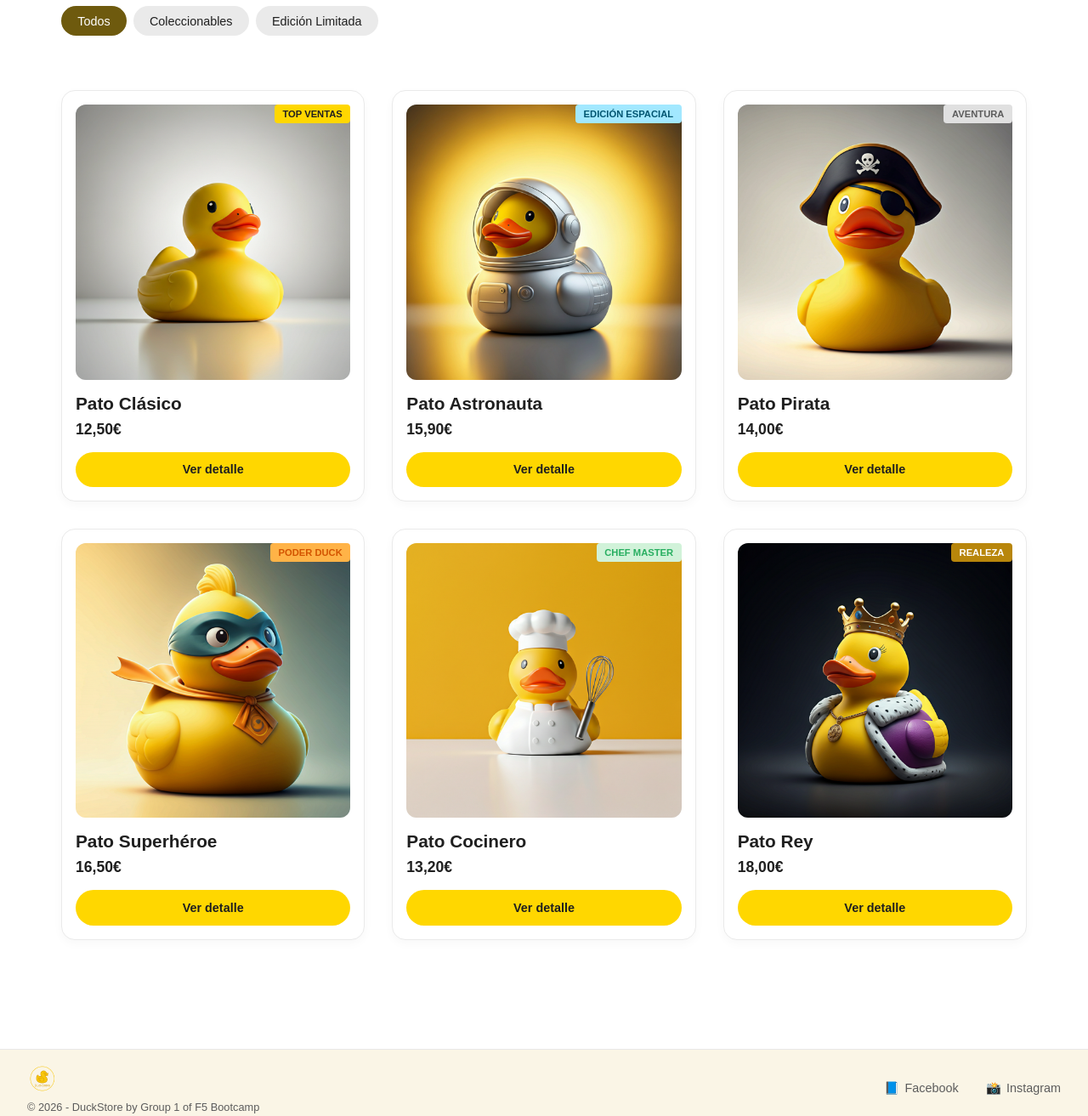
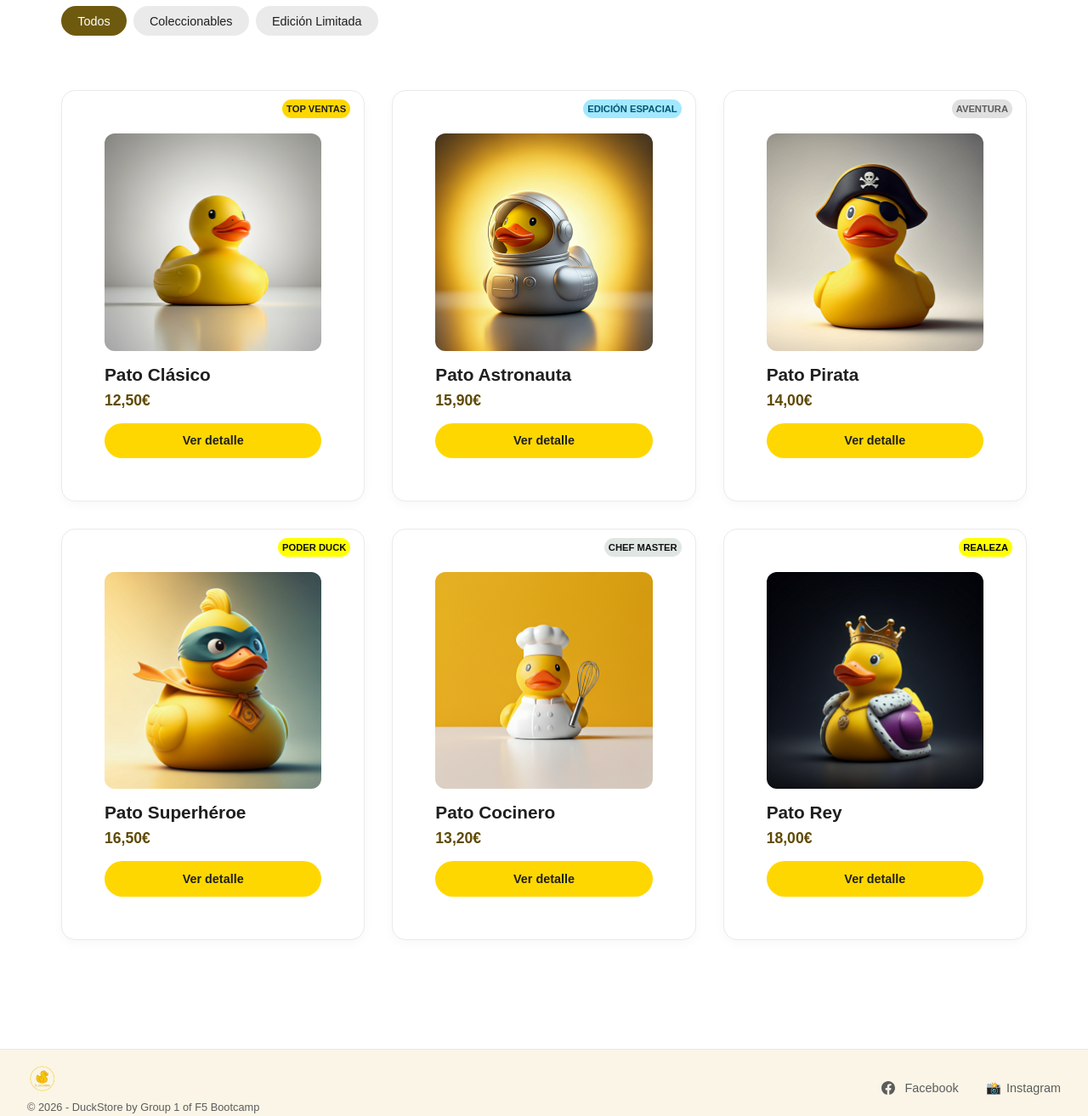
Before and after one commit to FactoriaF5-Asturias/project-p5-digital-academy-team1-duckstore, a plain HTML site: page pages/catalogo.html in a window 1280 px wide. Shown: the part 240-1553 px from the top of the page at 85% size. Drawn offline with Linux system fonts and the light colour scheme.

Commit message:
feat: adjust the position of the top sales tag and fix the Facebook icon

```diff
--- a/css/pages/catalogo/cards.css
+++ b/css/pages/catalogo/cards.css
@@ -44,7 +44,7 @@
 .product-card {
     background-color: var(--color-blanco);
     border-radius: var(--radius-card);
-    padding: var(--spacing-md);
+    padding: 50px;
     display: flex;
     flex-direction: column;
     position: relative;
@@ -55,12 +55,12 @@
 /* Etiquetas flotantes en la esquina derecha */
 .product-card__badge {
     position: absolute;
-    top: var(--spacing-md);
+    top: 10px;
     right: var(--spacing-md);
     font-size: 0.7rem;
     font-weight: 700;
-    padding: 0.3rem 0.6rem;
-    border-radius: 4px;
+    padding: 5px;
+    border-radius: 15px;
     text-transform: uppercase;
     z-index: 10;
     font-family: var(--font-body);
@@ -95,7 +95,7 @@
 .product-card__price {
     font-family: var(--font-body);
     font-size: 1.1rem;
-    color: var(--color-texto);
+    color: rgb(95, 74, 3);
     font-weight: 700;
     margin-bottom: var(--spacing-md);
 }
@@ -115,6 +115,7 @@
     text-align: center;
     transition: background-color 0.2s ease;
     margin-top: auto;
+
 }
 
 .product-card__button:hover {
@@ -135,9 +136,9 @@
 .product-card__badge--top-ventas { background-color: var(--color-amarillo); color: var(--color-texto); }
 .product-card__badge--edicion-espacial { background-color: #A2E8FF; color: #005570; }
 .product-card__badge--aventura { background-color: #E0E0E0; color: var(--color-texto-suave); }
-.product-card__badge--poder-duck { background-color: #FFB347; color: #D35400; }
-.product-card__badge--chef-master { background-color: #D1F2D9; color: #27AE60; }
-.product-card__badge--realeza { background-color: var(--color-dorado); color: var(--color-blanco); }
+.product-card__badge--poder-duck { background-color: yellow; color: #0e0d0d; }
+.product-card__badge--chef-master { background-color: #e0e6e2; color: #111111; }
+.product-card__badge--realeza { background-color: yellow; color: black; }
 
 /* RESPONSIVE */
 @media (max-width: 992px) { .product-grid { grid-template-columns: repeat(2, 1fr); } }
--- a/pages/catalogo.html
+++ b/pages/catalogo.html
@@ -1,32 +1,35 @@
-<!DOCTYPE html>
+<!doctype html>
 <html lang="es">
   <head>
-    <meta charset="UTF-8">
-    <meta name="viewport" content="width=device-width, initial-scale=1.0">
+    <meta charset="UTF-8" />
+    <meta name="viewport" content="width=device-width, initial-scale=1.0" />
     <title>Catálogo - DuckStore</title>
-    <link rel="stylesheet" href="../css/style.css">
+    <link rel="stylesheet" href="../css/style.css" />
   </head>
   <body>
-
     <header class="header">
       <div class="header__logo">
-            <img src="../assets/imgs/logo.png" alt="DuckStore Logo">
+        <img src="../assets/imgs/logo.png" alt="DuckStore Logo" />
       </div>
       <nav class="nav">
         <ul class="nav__list">
           <li><a href="../index.html" class="nav__link">Inicio</a></li>
-                <li><a href="catalogo.html" class="nav__link nav__link--active">Catálogo</a></li>
+          <li>
+            <a href="catalogo.html" class="nav__link nav__link--active"
+              >Catálogo</a
+            >
+          </li>
           <li><a href="contacto.html" class="nav__link">Contacto</a></li>
         </ul>
       </nav>
     </header>
 
     <main class="catalog-container">
-
       <section class="catalog-intro">
         <h1 class="catalog-intro__title">Nuestros Patitos</h1>
         <p class="catalog-intro__subtitle">
-                Colecciona alegría con nuestra selección premium de patitos de goma. Desde héroes galácticos hasta clásicos de bañera.
+          Colecciona alegría con nuestra selección premium de patitos de goma.
+          Desde héroes galácticos hasta clásicos de bañera.
         </p>
       </section>
 
@@ -37,11 +40,16 @@
       </section>
 
       <div class="product-grid">
-
         <article class="product-card">
-                <span class="product-card__badge product-card__badge--top-ventas">Top Ventas</span>
+          <span class="product-card__badge product-card__badge--top-ventas"
+            >Top Ventas</span
+          >
           <div class="product-card__image-container">
-                    <img class="product-card__image" src="../assets/imgs/pato-clasico.png" alt="Pato Clásico">
+            <img
+              class="product-card__image"
+              src="../assets/imgs/pato-clasico.png"
+              alt="Pato Clásico"
+            />
           </div>
           <h2 class="product-card__title">Pato Clásico</h2>
           <p class="product-card__price">12,50€</p>
@@ -49,9 +57,16 @@
         </article>
 
         <article class="product-card">
-                <span class="product-card__badge product-card__badge--edicion-espacial">Edición Espacial</span>
+          <span
+            class="product-card__badge product-card__badge--edicion-espacial"
+            >Edición Espacial</span
+          >
           <div class="product-card__image-container">
-                    <img class="product-card__image" src="../assets/imgs/pato-astronauta.png" alt="Pato Astronauta">
+            <img
+              class="product-card__image"
+              src="../assets/imgs/pato-astronauta.png"
+              alt="Pato Astronauta"
+            />
           </div>
           <h2 class="product-card__title">Pato Astronauta</h2>
           <p class="product-card__price">15,90€</p>
@@ -59,9 +74,15 @@
         </article>
 
         <article class="product-card">
-                <span class="product-card__badge product-card__badge--aventura">Aventura</span>
+          <span class="product-card__badge product-card__badge--aventura"
+            >Aventura</span
+          >
           <div class="product-card__image-container">
-                    <img class="product-card__image" src="../assets/imgs/pato-pirata.png" alt="Pato Pirata">
+            <img
+              class="product-card__image"
+              src="../assets/imgs/pato-pirata.png"
+              alt="Pato Pirata"
+            />
           </div>
           <h2 class="product-card__title">Pato Pirata</h2>
           <p class="product-card__price">14,00€</p>
@@ -69,9 +90,15 @@
         </article>
 
         <article class="product-card">
-                <span class="product-card__badge product-card__badge--poder-duck">Poder Duck</span>
+          <span class="product-card__badge product-card__badge--poder-duck"
+            >Poder Duck</span
+          >
           <div class="product-card__image-container">
-                    <img class="product-card__image" src="../assets/imgs/pato-superheroe.png" alt="Pato Superhéroe">
+            <img
+              class="product-card__image"
+              src="../assets/imgs/pato-superheroe.png"
+              alt="Pato Superhéroe"
+            />
           </div>
           <h2 class="product-card__title">Pato Superhéroe</h2>
           <p class="product-card__price">16,50€</p>
@@ -79,9 +106,15 @@
         </article>
 
         <article class="product-card">
-                <span class="product-card__badge product-card__badge--chef-master">Chef Master</span>
+          <span class="product-card__badge product-card__badge--chef-master"
+            >Chef Master</span
+          >
           <div class="product-card__image-container">
-                    <img class="product-card__image" src="../assets/imgs/pato-cocinero.png" alt="Pato Cocinero">
+            <img
+              class="product-card__image"
+              src="../assets/imgs/pato-cocinero.png"
+              alt="Pato Cocinero"
+            />
           </div>
           <h2 class="product-card__title">Pato Cocinero</h2>
           <p class="product-card__price">13,20€</p>
@@ -89,33 +122,62 @@
         </article>
 
         <article class="product-card">
-                <span class="product-card__badge product-card__badge--realeza">Realeza</span>
+          <span class="product-card__badge product-card__badge--realeza"
+            >Realeza</span
+          >
           <div class="product-card__image-container">
-                    <img class="product-card__image" src="../assets/imgs/pato-rey.png" alt="Pato Rey">
+            <img
+              class="product-card__image"
+              src="../assets/imgs/pato-rey.png"
+              alt="Pato Rey"
+            />
           </div>
           <h2 class="product-card__title">Pato Rey</h2>
           <p class="product-card__price">18,00€</p>
           <button class="product-card__button">Ver detalle</button>
         </article>
-
-        </div> </main>
+      </div>
+    </main>
 
     <footer class="footer">
       <div class="footer__left">
         <div class="footer__logo">
-                <img src="../assets/imgs/logo.png" alt="DuckStore Logo">
+          <img src="../assets/imgs/logo.png" alt="DuckStore Logo" />
         </div>
-            <p class="footer__copy">&copy; 2026 - DuckStore by Group 1 of F5 Bootcamp</p>
+        <p class="footer__copy">
+          &copy; 2026 - DuckStore by Group 1 of F5 Bootcamp
+        </p>
       </div>
       <div class="footer__right">
-            <a href="https://facebook.com" class="footer__link" target="_blank" rel="noopener noreferrer">
-                <span>📘</span> Facebook
+        <a
+          href="https://facebook.com"
+          class="footer__link"
+          target="_blank"
+          rel="noopener noreferrer"
+        >
+          <svg
+            xmlns="http://www.w3.org/2000/svg"
+            width="16"
+            height="16"
+            fill="currentColor"
+            viewBox="0 0 16 16"
+            style="vertical-align: middle; margin-right: 5px"
+          >
+            <path
+              d="M16 8.049c0-4.446-3.582-8.05-8-8.05C3.58 0-.002 3.603-.002 8.05c0 4.017 2.926 7.347 6.75 7.951v-5.625h-2.03V8.05H6.75V6.275c0-2.017 1.195-3.131 3.022-3.131.876 0 1.791.157 1.791.157v1.98h-1.009c-.993 0-1.303.621-1.303 1.258v1.51h2.218l-.354 2.326H9.25V16c3.824-.604 6.75-3.934 6.75-7.951"
+            />
+          </svg>
+          Facebook
         </a>
-            <a href="https://instagram.com" class="footer__link" target="_blank" rel="noopener noreferrer">
+        <a
+          href="https://instagram.com"
+          class="footer__link"
+          target="_blank"
+          rel="noopener noreferrer"
+        >
           <span>📸</span> Instagram
         </a>
       </div>
     </footer>
-
   </body>
 </html>
```
Lines whose indentation alone changed are shown as unchanged.
